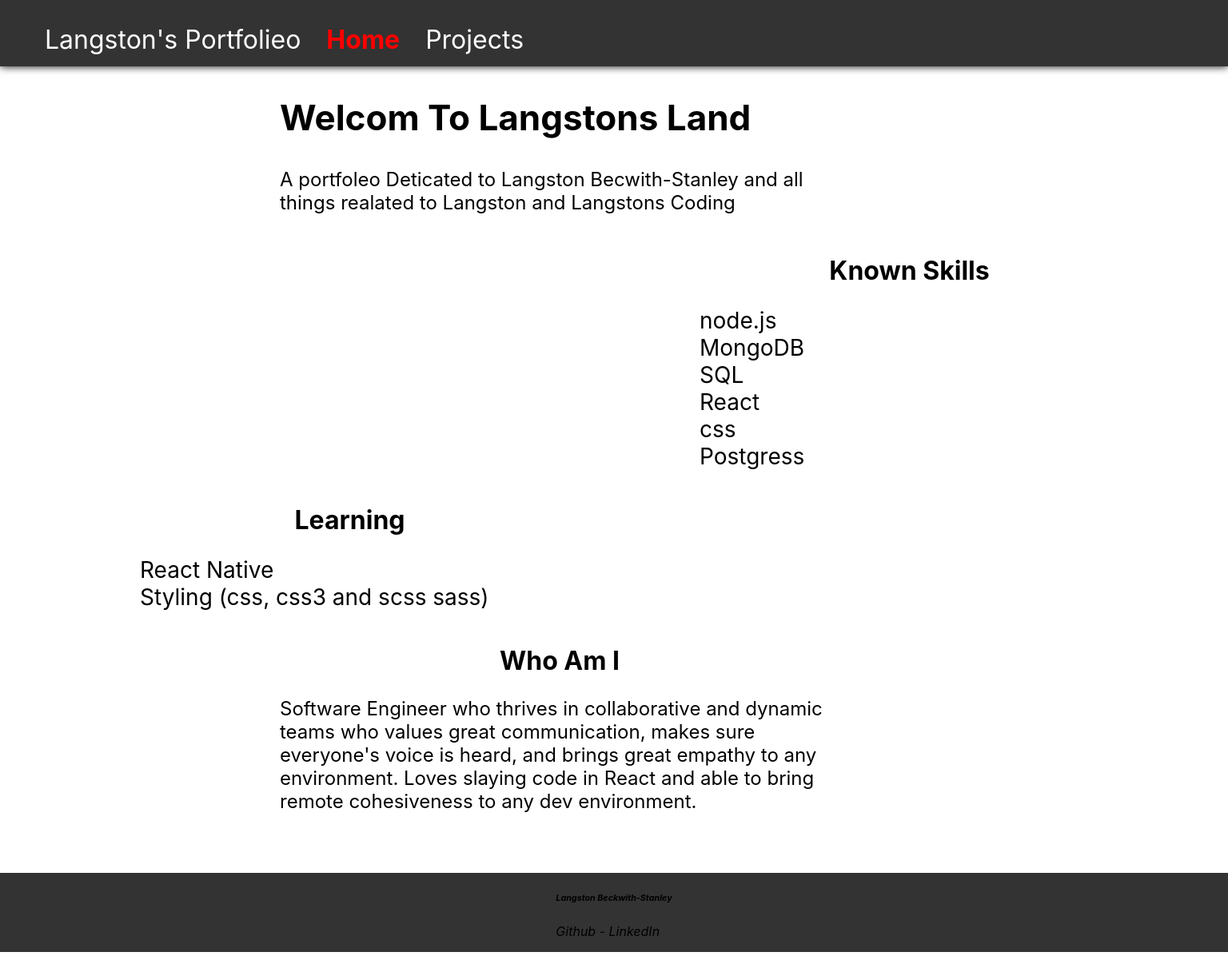
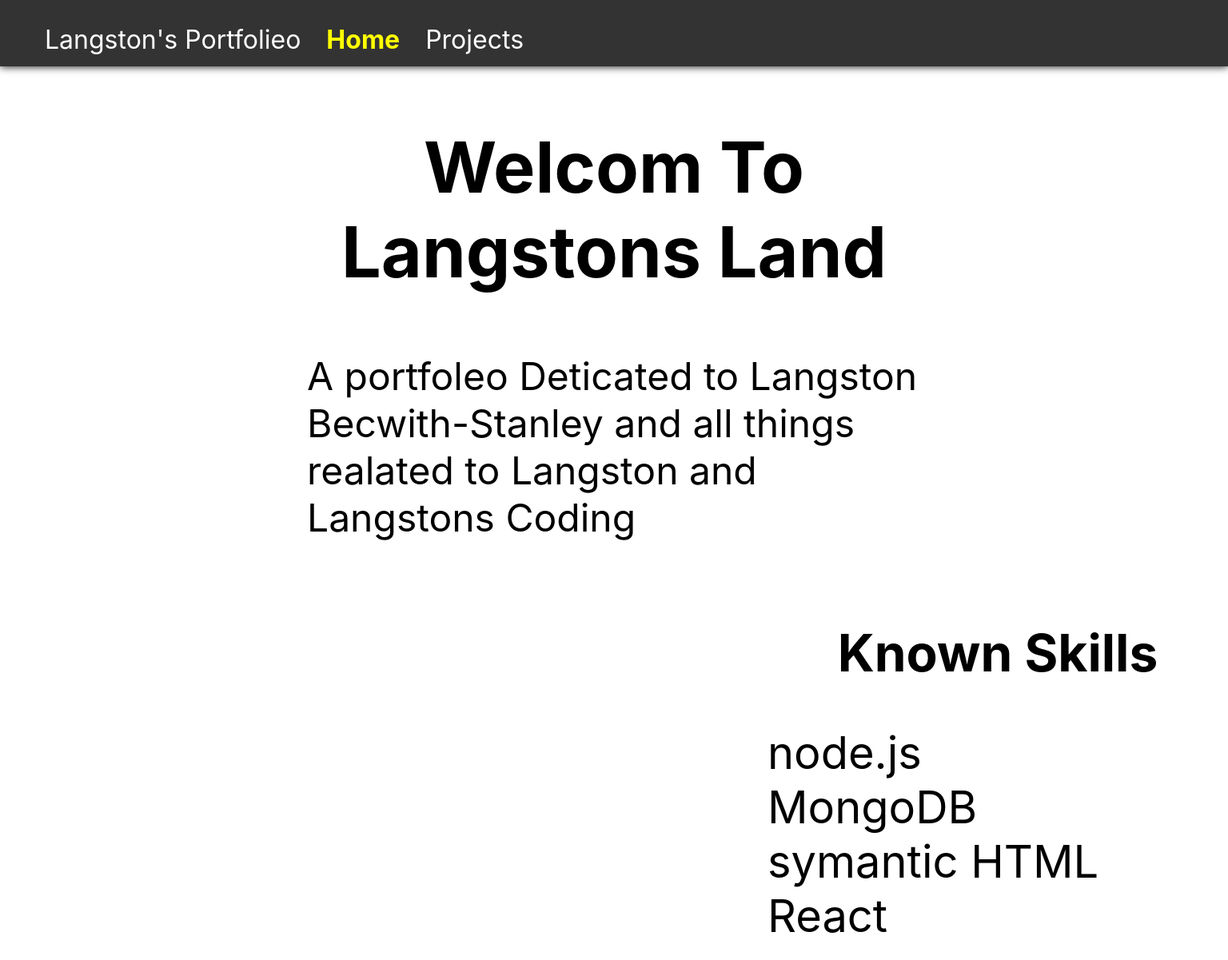
Before and after one commit to langstonBS/myPortfoleo, a React (Create React App) app: page / in a window 1536 px wide. Shown: the top 1201 px of the page at 80% size. Built offline with nearby package versions, Linux system fonts and the light colour scheme.

Commit message:
all medea qs are done

```diff
--- a/src/Footers/Footer.css
+++ b/src/Footers/Footer.css
@@ -1,5 +1,5 @@
 .outFoot {
-    background-color: #333;
+    background-color: black;
     display: flex;
     align-items: center;
     justify-content: center;
@@ -9,5 +9,6 @@
   .footContaner {
     max-width: 50%;
     overflow: hidden;
-    background-color: #333;
+    background-color: black;
+    color: yellow;
   }
--- a/src/Home/Home.jsx
+++ b/src/Home/Home.jsx
@@ -17,8 +17,7 @@ const Home = () => {
             <section className="knownSkills">
                 <h2> Known Skills</h2>
                 <ul className="listClass">
-                    <li>
-                    </li>
+
                     <li>
                         node.js
                     </li>
@@ -26,7 +25,7 @@ const Home = () => {
                         MongoDB
                     </li>
                     <li>
-                        SQL
+                        symantic HTML
                     </li>
                     <li>
                         React
--- a/src/Home/Home.scss
+++ b/src/Home/Home.scss
@@ -1,15 +1,87 @@
 
-@media  (min-width: 900px) {
 
+@media (min-width: 1500px) {
+
+
+
+    .outerGrid{
+    display: grid;
+    grid-template-columns: 1fr 1fr 1fr 1fr 1fr 1fr 1fr 1fr;
+    grid-template-rows: .5fr 1fr .5fr 1fr;
+    justify-content: center;
+
+
+
+    h1{
+        text-align: center;
+        font-size: 5.5rem;
+    }
+
+    p{
+        font-size: 3rem;
+    }
+    li{
+        font-size: 3.5rem;
+        list-style: none;
+    }
+    ul{
+        padding: 0;
+    }
+    h2{
+        font-size: 4rem;
+        text-align: center;
+    }
+    .headingText{
+        font-size: 6rem;
+    }
+
+        .introduction {
+            grid-row: 1;
+            grid-column: 3 / span 4;
+            place-items: center stretch;
+
+        }
+
+        .knownSkills{
+            grid-row:2;
+            grid-column: 6 / span 8;
+        }
+
+        .learningSkills{
+            grid-row:3;
+            text-align: left;
+            grid-column: 2 / span 3;
+
+        }
+
+        .aboutMe {
+            grid-row: 4;
+            grid-column: 2 / span 2;
+            grid-column: 3 / span 4;
+        }
+    }
+
+}
+
+
+
+
+
+
+
+
+@media  (min-width: 900px) and (max-width: 1500px) {
 
 .outerGrid{
     display: grid;
     grid-template-columns: 1fr 1fr 1fr 1fr 1fr 1fr 1fr 1fr;
     grid-template-rows: .5fr 1fr .5fr 1fr;
     justify-content: center;
-    max-width: 1400px;
+    max-width: 1500px;
+
 
     h1{
+        text-align: center;
         font-size: 2.75rem;
     }
 
@@ -60,6 +132,8 @@
 }
 
 @media  (max-width: 900px) {
+
+
     h1{
         font-size: 2.75rem;
     }
@@ -80,13 +154,16 @@
         display: flex;
         justify-content: center;
         flex-wrap: wrap;
-        margin-left: 2rem;
-        margin-right: 2rem;
+
         text-align: center;
+
 
 
         .introduction {
             width: 100%;
+            border: yellow 1rem solid;
+            padding-left: 2rem;
+            padding-right: 2rem;
         }
 
 
@@ -96,15 +173,27 @@
 
         .knownSkills{
             width: 100%;
+            color: yellow;
+            background-color: black;
+            padding-left: 2rem;
+            padding-right: 2rem;
+            padding-bottom: 1.5rem;
 
         }
 
         .learningSkills{
             width: 100%;
+            background-color: yellow;
+            padding-left: 2rem;
+            padding-right: 2rem;
+            padding-bottom: 2rem;
         }
 
         .aboutMe {
             width: 100%;
+            border: black 1rem solid;
+            padding-left: 2rem;
+            padding-right: 2rem;
         }
 
 
--- a/src/Navagation/Navagation.jsx
+++ b/src/Navagation/Navagation.jsx
@@ -6,7 +6,7 @@ import Style from './Navagation.scss'
 
 const NavStyle = {
     fontWeight: "bold",
-    color: "red",
+    color: "yellow",
     textAlign: "center"
 }
 
--- a/src/Navagation/Navagation.scss
+++ b/src/Navagation/Navagation.scss
@@ -56,7 +56,7 @@ nav {
         padding: 0rem;
         border: 0rem;
         overflow: hidden;
-        background-color: #333;
+        background-color: black;
         display: flex;
         flex-wrap: wrap;
         align-items: center;
@@ -66,7 +66,16 @@ nav {
           ul{
             margin: 0rem;
             padding: 0rem;
-            border: 0rem;
+            border-top: black 1rem solid;
+            border-bottom: black 1rem solid;
+            background-image: linear-gradient(45deg, yellow 2.38%,
+            black 2.38%,
+            black 50%,
+            yellow 50%,
+            yellow 52.38%,
+            black 52.38%,
+            black 100%);
+            background-size: 21.00px 21.00px;
           }
 
 
@@ -77,13 +86,11 @@ nav {
             align-items: center;
             justify-content: center;
             text-align: center;
-            border-radius: 2rem;
 
 
-            }
 
-            li:hover {
-              background-color: #111;
+
+
             }
 
 
@@ -91,17 +98,17 @@ nav {
               display: block;
               color: white;
               text-align: center;
-
               text-decoration: none;
               float: left;
+              background-color: black;
             }
 
             .NameElement {
               display: block;
               color: white;
               text-align: center;
-
               text-decoration: none;
+              background-color: black;
             }
       }
 
```
